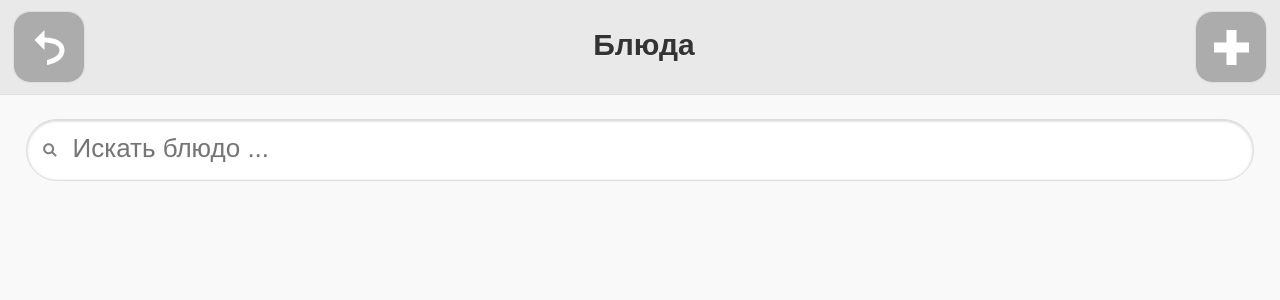
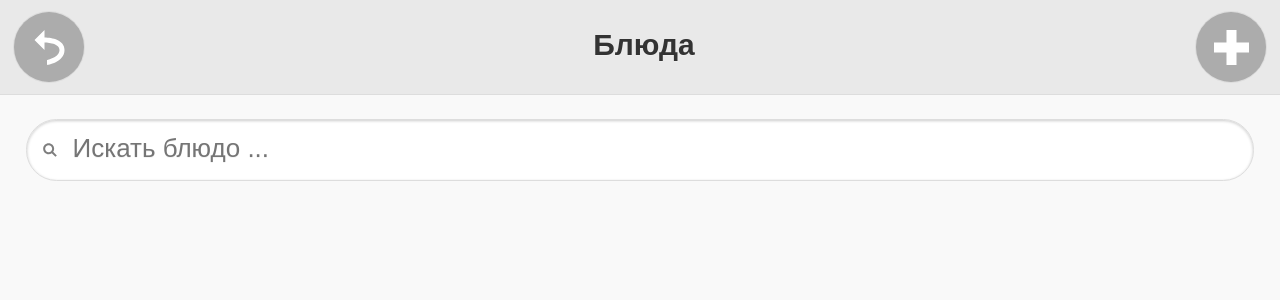
Before and after one commit to umax/diabetto2, a Django app: page /dish/ in a window 1280 px wide. Shown: the top 300 px of the page. Run offline with Django 3.2, Linux system fonts and the light colour scheme; data that the repository does not hold is empty.

Commit message:
Make buttons rounded.

```diff
--- a/diabetto/static/css/styles.css
+++ b/diabetto/static/css/styles.css
@@ -62,6 +62,9 @@
 .portions-container .ui-icon-minus:after,
 .portions-container .ui-icon-plus:after {
     background-size: 35px 35px;
+}
+.ui-btn-icon-notext.ui-btn-corner-all, .ui-btn-icon-notext.ui-corner-all {
+    border-radius: 2.5em;
 }
 
 
```
